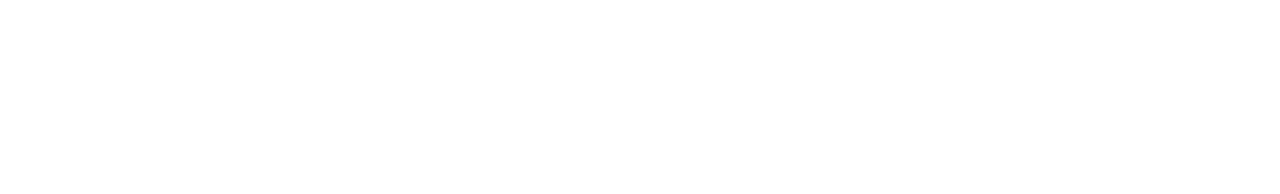
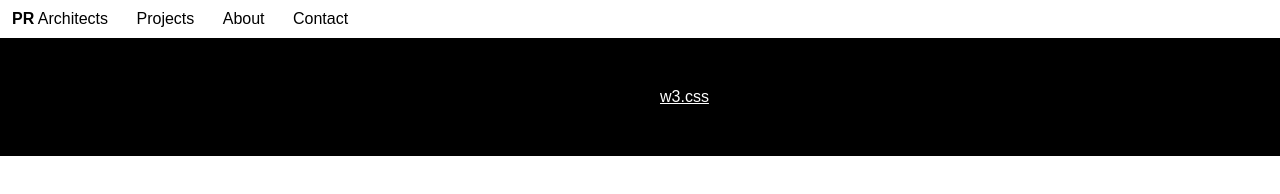
Before and after one commit to Engmohamedabdo/project_2, a plain HTML site: page index.html in a window 1280 px wide. Drawn offline with Linux system fonts and the light colour scheme.

Commit message:
footer complete

```diff
--- a/css/style.css
+++ b/css/style.css
@@ -0,0 +1,30 @@
+* {
+    margin: 0;
+    padding: 0;
+    box-sizing: border-box;
+    font-family: Arial, Helvetica, sans-serif;
+}
+nav {
+    background-color: #FFF;
+}
+nav a {
+    display: inline-block;
+    text-decoration: none;
+    padding: 10px 12px;
+    color: black;
+}
+
+.clear {
+    content: "";
+    clear: both;
+}
+footer {
+    background-color: black;
+    text-align: center;
+    padding: 50px;
+}
+footer .divfooter,.aftr {
+    color: white;
+    padding: 5px;
+
+}
--- a/index.html
+++ b/index.html
@@ -8,6 +8,21 @@
     <title>project_2</title>
 </head>
 <body>
+    <nav>
+        <a href="#"><b>PR</b> Architects</a>
+        <a href="#" class="navaright">Projects</a>
+        <a href="#" class="navaright">About</a>
+        <a href="#" class="navaright">Contact</a>
+    </nav>
+    <header>
 
+    </header>
+    <div class="clear"></div>
+    <footer>
+        <div class="divftr">
+            Powered by
+            <a href="#"  class="aftr">w3.css</a>
+        </div>
+    </footer>
 </body>
 </html>
```
